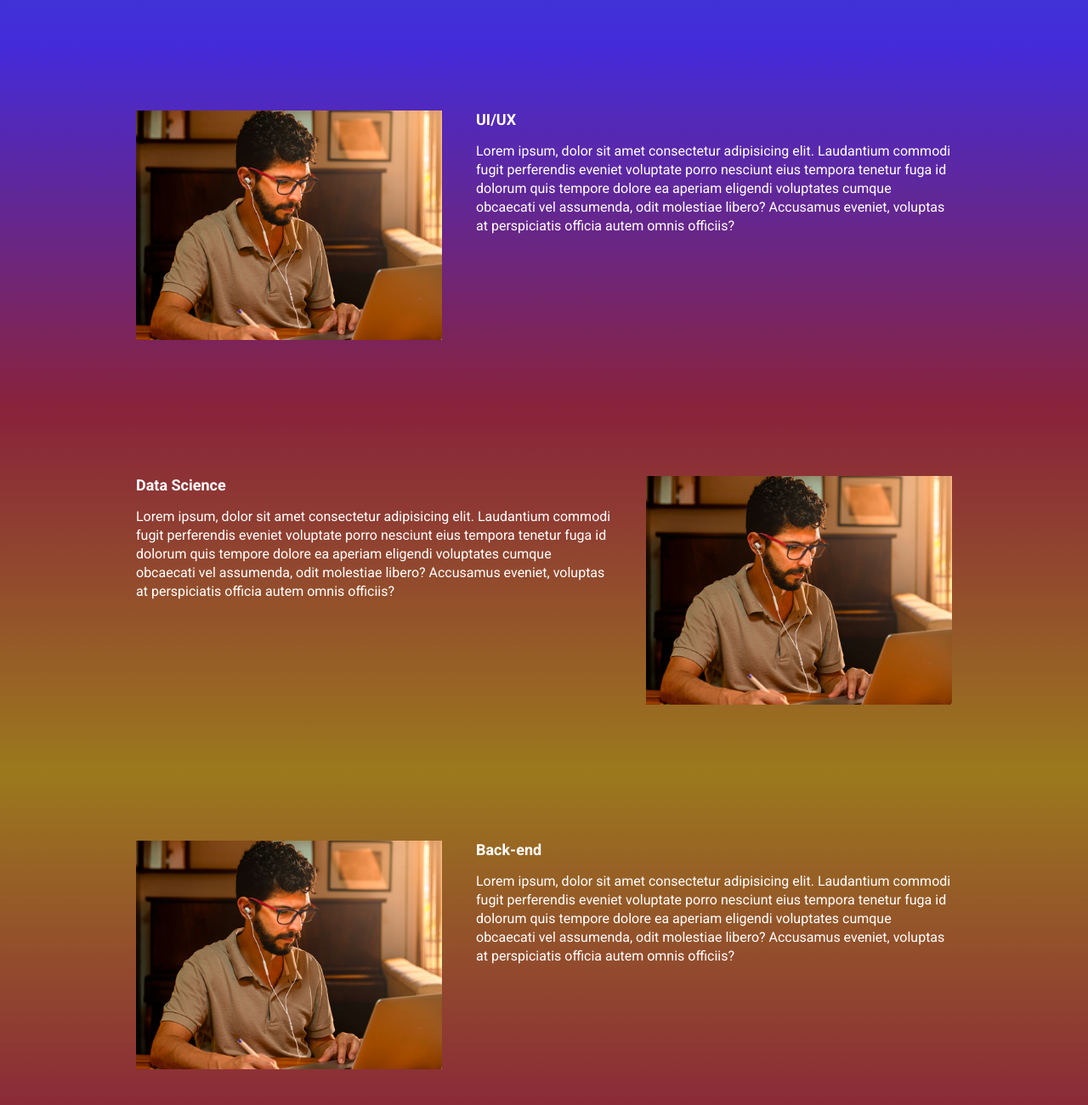
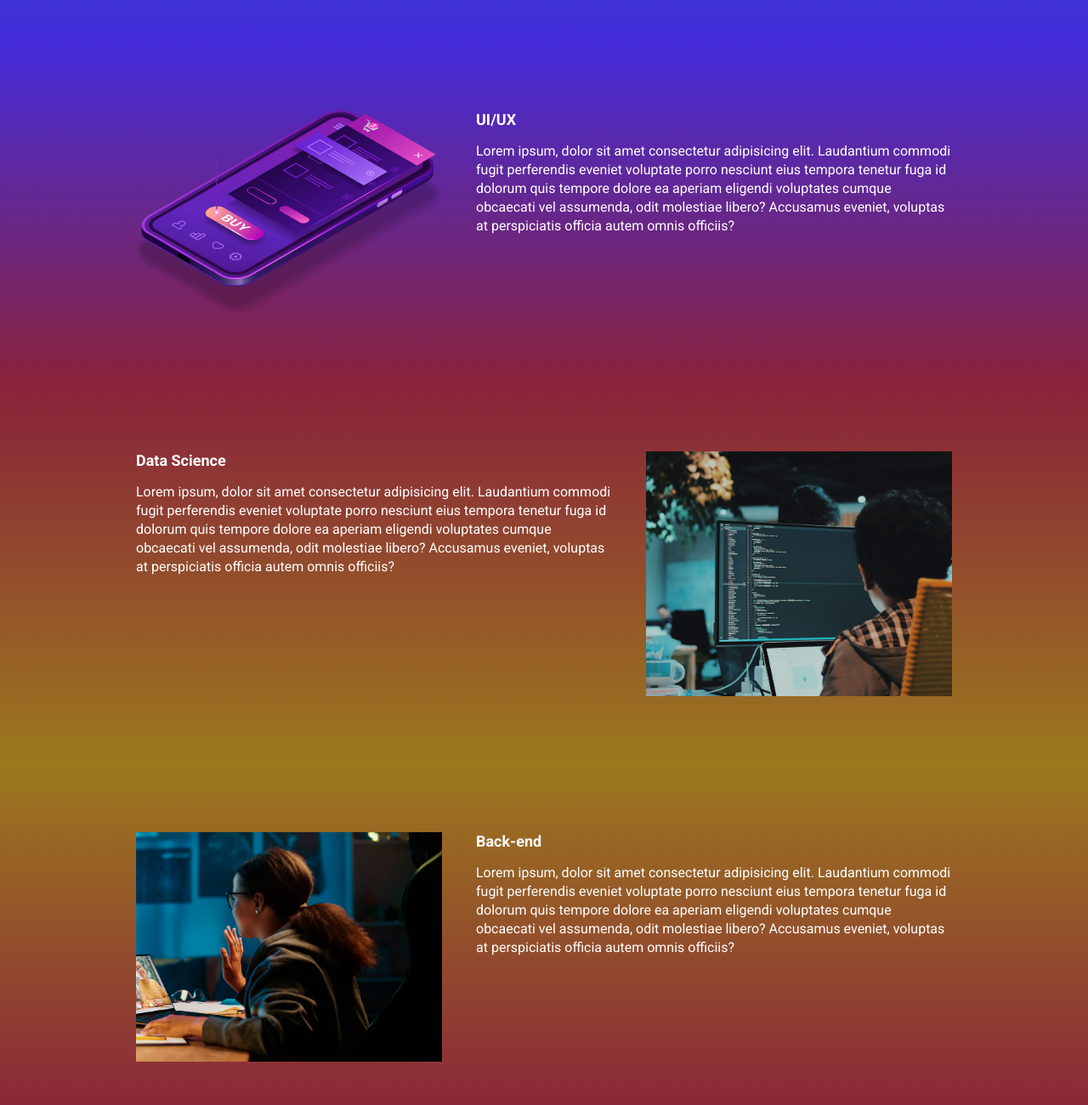
Before and after one commit to cardrocha/ebac_tech_talks, a website built with Parcel: page src/index.html in a window 1280 px wide. Shown: the part 940-2240 px from the top of the page at 85% size. Built offline with nearby package versions, Linux system fonts and the light colour scheme.

Commit message:
atualizando as imagens das seções

```diff
--- a/src/index.html
+++ b/src/index.html
@@ -59,7 +59,7 @@
                     tempore dolore ea aperiam eligendi voluptates cumque obcaecati vel assumenda, odit molestiae libero?
                     Accusamus eveniet, voluptas at perspiciatis officia autem omnis officiis?</p>
             </div>
-            <img class="event__image" src="./images/frontend.png" alt="Front-End">
+            <img class="event__image" src="./images/ui-ux.png" alt="UI-UX">
         </div>
     </section>
 
@@ -72,7 +72,7 @@
                     tempore dolore ea aperiam eligendi voluptates cumque obcaecati vel assumenda, odit molestiae libero?
                     Accusamus eveniet, voluptas at perspiciatis officia autem omnis officiis?</p>
             </div>
-            <img class="event__image" src="./images/frontend.png" alt="Front-End">
+            <img class="event__image" src="./images/data.png" alt="Data Science">
         </div>
     </section>
 
@@ -85,7 +85,7 @@
                     tempore dolore ea aperiam eligendi voluptates cumque obcaecati vel assumenda, odit molestiae libero?
                     Accusamus eveniet, voluptas at perspiciatis officia autem omnis officiis?</p>
             </div>
-            <img class="event__image" src="./images/frontend.png" alt="Front-End">
+            <img class="event__image" src="./images/backend.png" alt="Back-End">
         </div>
     </section>
 
```
